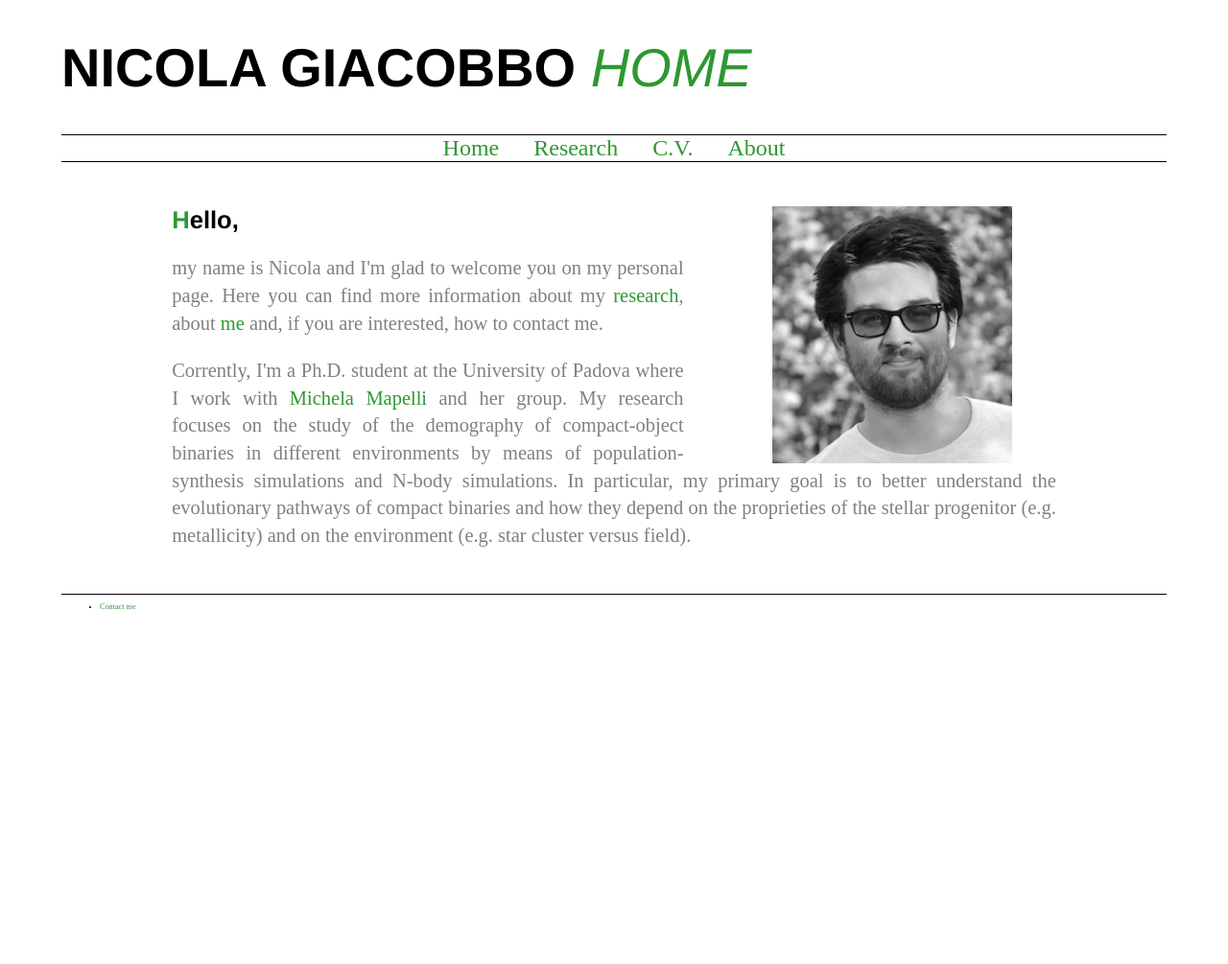
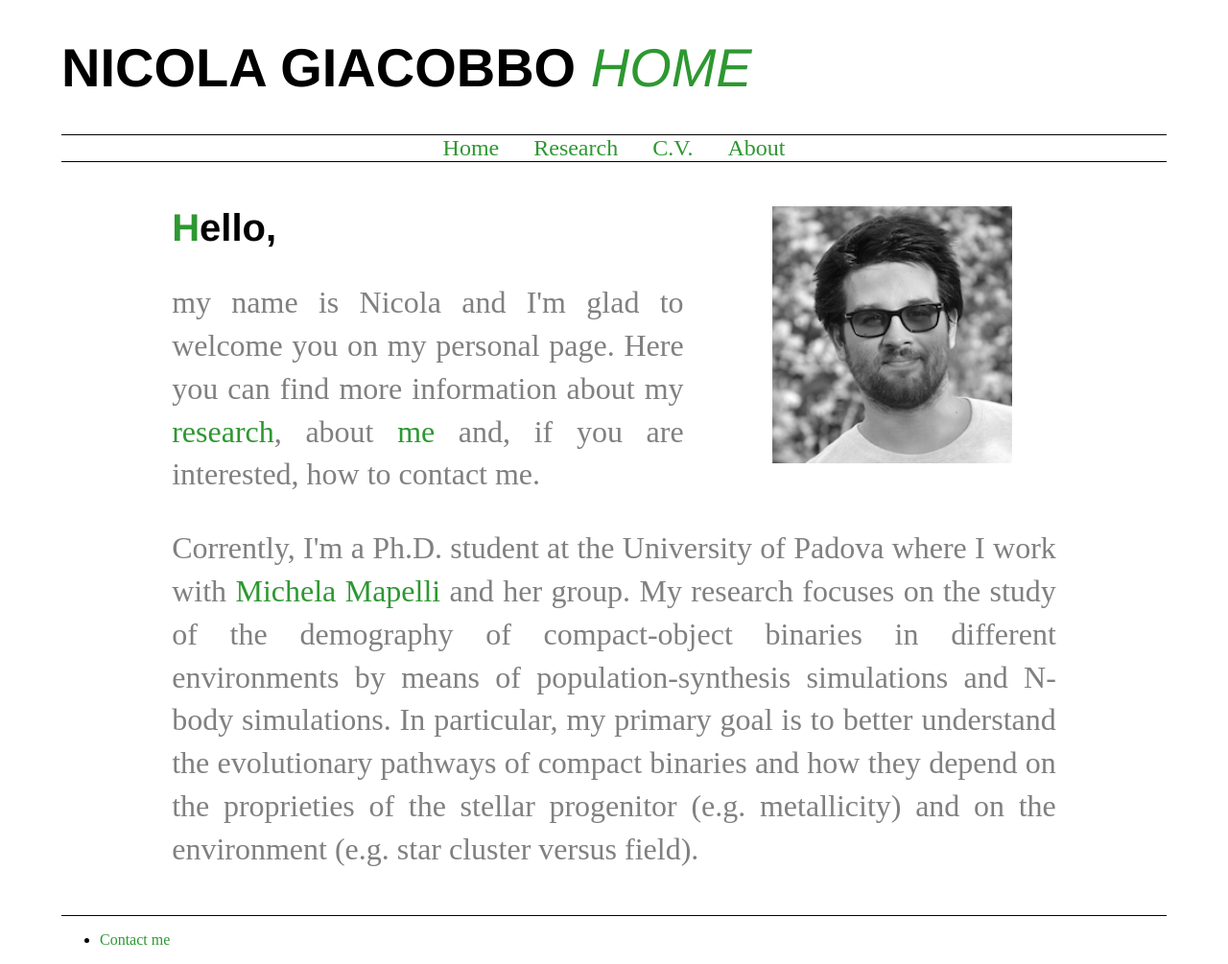
Before and after one commit to GiacobboNicola/giacobbonicola.github.io, a Jekyll site: the page built from index.html, in a window 1280 px wide. Shown: the whole page at 96% size. Built offline with Jekyll 4.4.1, drawn with Linux system fonts in a browser that asks for light colours; before the commit the page ends 938 px from its top, so only the background shows below that.

Commit message:
contact me

```diff
--- a/css/main.css
+++ b/css/main.css
@@ -56,11 +56,9 @@
 }
 footer {
     border-top: 1px solid black;
-    font-size: .8em;
+    font-size: 1.0em;
 }
 footer a {
     text-decoration: none;
+    font-size: 1.0em;
 }
-li {
-    font-size: 10;
-}
```
